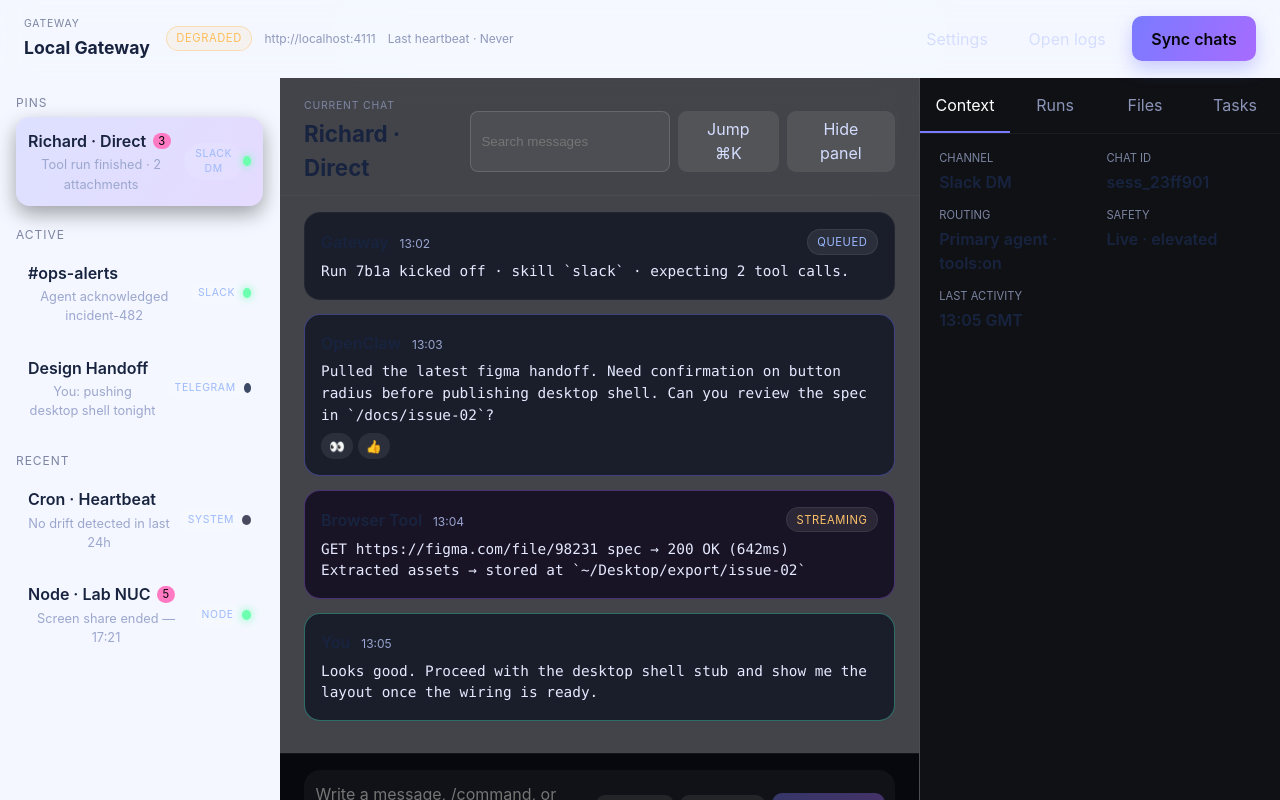
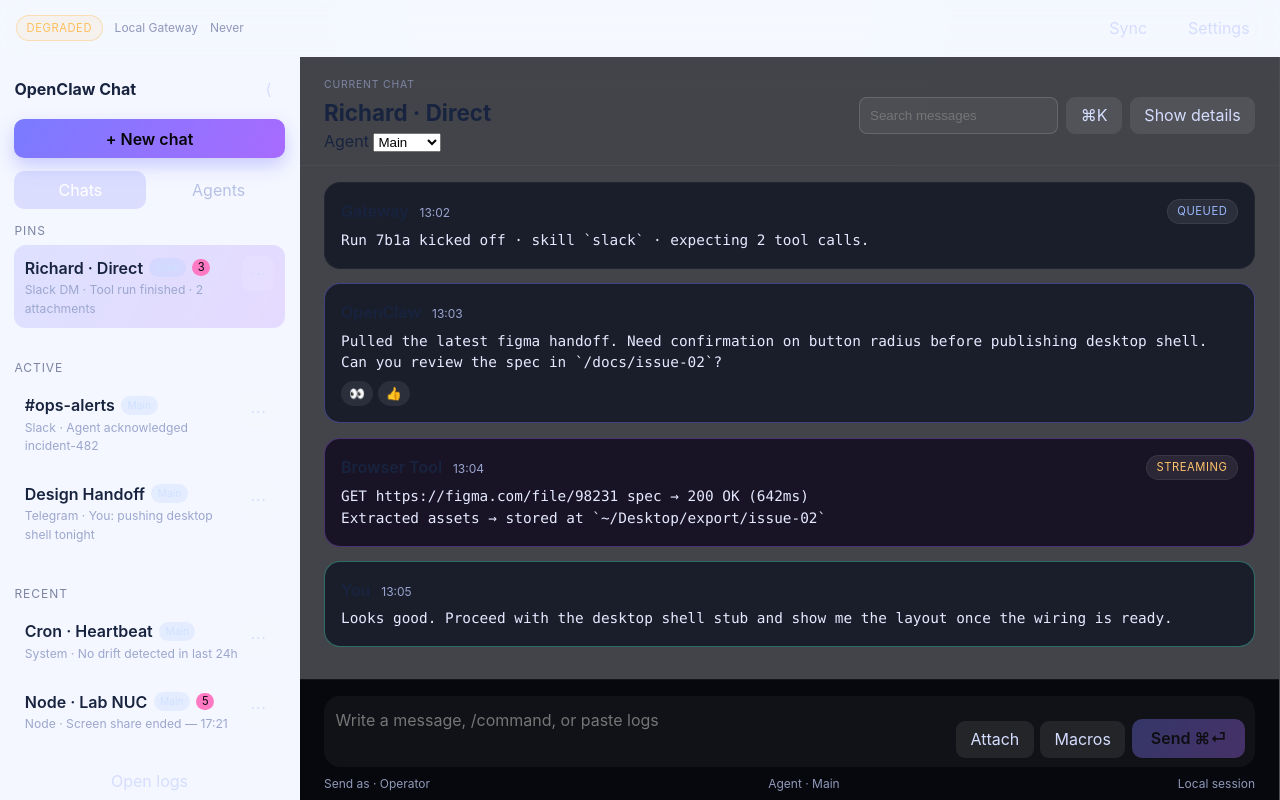
Before and after one commit to ispyinternet/openclaw-local-chat, a Svelte app: page / in a window 1280 px wide. Built offline with nearby package versions, Linux system fonts and the light colour scheme.

Commit message:
feat(ui): redesign chat-first layout and collapse details by default

```diff
--- a/electron/preload.cjs
+++ b/electron/preload.cjs
@@ -15,6 +15,7 @@ contextBridge.exposeInMainWorld('chatDesktop', {
     setComposerDrafts: (drafts) => ipcRenderer.invoke('data:set-composer-drafts', drafts),
     reset: () => ipcRenderer.invoke('data:reset'),
     syncGatewaySessions: () => ipcRenderer.invoke('data:sync-gateway-sessions'),
+    setSessionAgent: (payload) => ipcRenderer.invoke('data:set-session-agent', payload),
     sendMessage: (payload) => ipcRenderer.invoke('data:send-message', payload)
   }
 });
--- a/src/App.svelte
+++ b/src/App.svelte
@@ -57,6 +57,12 @@
     degraded: { label: 'Degraded', tone: 'warning' }
   };
 
+  const agentOptions = [
+    { id: 'main', displayName: 'Main' },
+    { id: 'coder', displayName: 'Coder' },
+    { id: 'planner', displayName: 'Planner' }
+  ];
+
   let sections = buildSectionsFromSeed();
   let selectedSessionId = sections[0]?.sessions[0]?.id ?? null;
   let messages = buildMessagesFromSeed(selectedSessionId);
@@ -75,7 +81,10 @@
   let highlightTimeout;
   let draftPersistTimer;
   let showSettings = false;
-  let sideRailOpen = true;
+  let sideRailOpen = false;
+  let leftRailOpen = true;
+  let leftRailNav = 'chats';
+  let chatMenuOpenFor = null;
   let settingsSaving = false;
   let resettingData = false;
   let sendingMessage = false;
@@ -297,6 +306,8 @@
       return;
     }
 
+    chatMenuOpenFor = null;
+
     persistDraftForSession(selectedSessionId, composerValue);
     selectedSessionId = sessionId;
     selectedSession = findSession(sessionId);
@@ -315,14 +326,47 @@
     restoreDraftForSession(sessionId);
   }
 
-  function updateSessionPreview(sessionId, preview) {
+  function createNewChat() {
+    const sessionId = `local-${Date.now()}`;
+    const freshSession = {
+      id: sessionId,
+      name: 'New chat',
+      channel: 'Local',
+      preview: 'Start the conversation…',
+      unread: 0,
+      chip: 'local',
+      status: 'idle'
+    };
+
+    sections = sections.map((section, index) => {
+      if (index !== 0) return section;
+      return { ...section, sessions: [freshSession, ...section.sessions] };
+    });
+
+    void selectSession(sessionId);
+  }
+
+  function toggleChatMenu(event, sessionId) {
+    event.stopPropagation();
+    chatMenuOpenFor = chatMenuOpenFor === sessionId ? null : sessionId;
+  }
+
+  function handleChatMenuAction(event, sessionId) {
+    event.stopPropagation();
+    chatMenuOpenFor = null;
+    if (sessionId) {
+      errorMessage = `Chat actions are coming soon (${sessionId.slice(0, 8)}…).`;
+    }
+  }
+
+  function applySessionPatch(sessionId, patch = {}) {
     sections = sections.map((section) => {
       const hasSession = section.sessions.some((session) => session.id === sessionId);
       if (!hasSession) return section;
 
       const nextSessions = section.sessions.map((session) => (
         session.id === sessionId
-          ? { ...session, preview: preview.slice(0, 160) }
+          ? { ...session, ...patch }
           : session
       ));
 
@@ -356,7 +400,11 @@
       messages = incoming ? [...messages, outgoing, incoming] : [...messages, outgoing];
       composerValue = '';
       persistDraftForSession(selectedSessionId, '');
-      updateSessionPreview(selectedSessionId, incoming?.content || content);
+      if (delivery?.session) {
+        applySessionPatch(selectedSessionId, delivery.session);
+      } else {
+        applySessionPatch(selectedSessionId, { preview: (incoming?.content || content).slice(0, 160) });
+      }
       await tick();
       highlightMessage((incoming || outgoing)?.id);
     } catch (error) {
@@ -364,6 +412,33 @@
       errorMessage = 'Unable to send message right now.';
     } finally {
       sendingMessage = false;
+    }
+  }
+
+  async function handleAgentChange(event) {
+    const nextAgentId = event.currentTarget.value;
+    const nextAgent = agentOptions.find((item) => item.id === nextAgentId) ?? agentOptions[0];
+    if (!selectedSessionId || !nextAgent || selectedSession?.agentId === nextAgent.id) return;
+
+    try {
+      const client = dataClient ?? fallbackAdapter;
+      const result = await client.setSessionAgent({
+        sessionId: selectedSessionId,
+        agentId: nextAgent.id,
+        agentDisplayName: nextAgent.displayName
+      });
+
+      if (result?.session) {
+        applySessionPatch(selectedSessionId, result.session);
+      }
+      if (result?.systemMessage) {
+        messages = [...messages, result.systemMessage];
+        await tick();
+        highlightMessage(result.systemMessage.id);
+      }
+    } catch (error) {
+      console.error('Unable to switch agent', error);
+      errorMessage = 'Failed to switch agent for this chat.';
     }
   }
 
@@ -468,6 +543,12 @@
         return;
       }
 
+      if (event.key.toLowerCase() === 'b') {
+        event.preventDefault();
+        leftRailOpen = !leftRailOpen;
+        return;
+      }
+
       if (event.shiftKey && event.key === '[') {
         event.preventDefault();
         selectAdjacentSession(-1);
@@ -545,12 +626,46 @@
         timeZone: 'Europe/London'
       }).format(now);
 
+      const session = findSession(payload.sessionId);
+      const isFirstUserMessage = !messages.some((message) => message.role === 'user');
+
       return {
         id: `local-${now.getTime()}`,
         role: payload.role ?? 'user',
         author: payload.author ?? 'Operator',
         timestamp,
-        content: payload.content
+        content: payload.content,
+        session: {
+          ...session,
+          preview: payload.content.slice(0, 160),
+          name: isFirstUserMessage ? deriveChatTitle(payload.content) : session?.name
+        }
+      };
+    },
+    async setSessionAgent(payload) {
+      const now = new Date();
+      const session = findSession(payload.sessionId);
+      const timestamp = new Intl.DateTimeFormat('en-GB', {
+        hour: '2-digit',
+        minute: '2-digit',
+        hour12: false,
+        timeZone: 'Europe/London'
+      }).format(now);
+
+      return {
+        session: {
+          ...session,
+          agentId: payload.agentId,
+          agentDisplayName: payload.agentDisplayName
+        },
+        systemMessage: {
+          id: `local-switch-${now.getTime()}`,
+          role: 'system',
+          author: 'System',
+          timestamp,
+          content: `Switched to ${payload.agentDisplayName}`,
+          meta: { pill: 'switch', detail: payload.agentDisplayName }
+        }
       };
     },
     async searchMessages(query) {
@@ -573,6 +688,15 @@
         });
     }
   };
+
+  function deriveChatTitle(text) {
+    const cleaned = (text || '')
+      .replace(/[`*_#>\[\]()]/g, '')
+      .replace(/\s+/g, ' ')
+      .trim();
+    if (!cleaned) return 'New chat';
+    return cleaned.slice(0, 72);
+  }
 
   function escapeHtml(text) {
     return text.replace(/[&<>"']/g, (char) => ({ '&': '&amp;', '<': '&lt;', '>': '&gt;', '"': '&quot;', "'": '&#39;' }[char] || char));
@@ -664,54 +788,79 @@
 </script>
 
 <div class="app-frame">
-  <header class="top-bar">
-    <div class="gateway">
-      <div>
-        <p class="eyebrow">Gateway</p>
-        <strong>{gateway.name}</strong>
-      </div>
+  <header class="top-bar compact">
     <div class="gateway-meta">
       <span class={`pill ${statusPills[gateway.status].tone}`}>{statusPills[gateway.status].label}</span>
-        <span class="meta">{gateway.endpoint}</span>
-        <span class="meta">Last heartbeat · {gateway.heartbeat}</span>
-      </div>
+      <span class="meta">{gateway.name}</span>
+      <span class="meta">{gateway.heartbeat}</span>
     </div>
     <div class="top-actions">
+      <button class="ghost" on:click={() => hydrateGatewaySessions()} disabled={syncInFlight}>
+        {syncInFlight ? 'Syncing…' : 'Sync'}
+      </button>
       <button class="ghost" on:click={() => (showSettings = true)}>Settings</button>
-      <button class="ghost" on:click={openLogsFolder}>Open logs</button>
-      <button class="primary" on:click={() => hydrateGatewaySessions()} disabled={syncInFlight}>
-        {syncInFlight ? 'Syncing…' : 'Sync chats'}
-      </button>
     </div>
   </header>
 
-  <div class={`shell-grid ${sideRailOpen ? '' : 'rail-collapsed'}`}>
+  <div class={`shell-grid ${sideRailOpen ? '' : 'rail-collapsed'} ${leftRailOpen ? '' : 'left-collapsed'}`}>
     <aside class="session-rail" aria-label="Chat list">
+      <div class="rail-header">
+        <strong>OpenClaw Chat</strong>
+        <button class="ghost icon" on:click={() => (leftRailOpen = false)} title="Collapse sidebar">⟨</button>
+      </div>
+      <button class="primary new-chat" on:click={createNewChat}>+ New chat</button>
+      <nav class="rail-nav" aria-label="Primary navigation">
+        <button class={leftRailNav === 'chats' ? 'active' : ''} on:click={() => (leftRailNav = 'chats')}>Chats</button>
+        <button class={leftRailNav === 'agents' ? 'active' : ''} on:click={() => (leftRailNav = 'agents')}>Agents</button>
+      </nav>
+
+      {#if leftRailNav === 'chats'}
         {#each sections as section}
           <div class="session-section">
             <p class="section-label">{section.title}</p>
             {#each section.sessions as session}
-            <button
+              <div
                 class={`session-tile ${session.id === selectedSessionId ? 'active' : ''}`}
+                role="button"
+                tabindex="0"
                 on:click={() => selectSession(session.id)}
+                on:keydown={(event) => event.key === 'Enter' && selectSession(session.id)}
               >
                 <div class="tile-main">
                   <div>
                     <div class="name-row">
                       <span class="name">{session.name}</span>
+                      <span class="agent-badge" title={`Active agent: ${session.agentDisplayName ?? 'Main'}`}>
+                        {session.agentDisplayName ?? 'Main'}
+                      </span>
                       {#if session.unread}
                         <span class="badge">{session.unread}</span>
                       {/if}
                     </div>
-                  <p class="preview">{session.preview}</p>
+                    <p class="preview">{session.channel} · {session.preview}</p>
                   </div>
-                <span class={`chip ${session.chip}`}>{session.channel}</span>
                 </div>
-              <span class={`status-dot ${session.status}`}></span>
-            </button>
+                <div class="tile-actions">
+                  <button class="ghost icon" on:click={(event) => toggleChatMenu(event, session.id)} aria-label="Chat actions">⋯</button>
+                  {#if chatMenuOpenFor === session.id}
+                    <div class="chat-menu">
+                      <button on:click={(event) => handleChatMenuAction(event, session.id)}>Copy chat ID</button>
+                      <button on:click={(event) => handleChatMenuAction(event, session.id)}>Mute chat</button>
+                    </div>
+                  {/if}
+                </div>
+              </div>
             {/each}
           </div>
         {/each}
+      {:else}
+        <div class="agents-placeholder meta">Agent management stays available here.</div>
+      {/if}
+
+      <footer class="rail-footer">
+        <button class="ghost" on:click={openLogsFolder}>Open logs</button>
+        <button class="ghost" on:click={() => (showSettings = true)}>Profile & settings</button>
+      </footer>
     </aside>
 
     <section class="timeline-area" aria-label="Conversation timeline">
@@ -719,8 +868,19 @@
         <div>
           <p class="eyebrow">Current chat</p>
           <h2>{selectedSession?.name ?? 'Chat'}</h2>
+          <label class="agent-switcher">
+            <span>Agent</span>
+            <select value={selectedSession?.agentId ?? 'main'} on:change={handleAgentChange}>
+              {#each agentOptions as agent}
+                <option value={agent.id}>{agent.displayName}</option>
+              {/each}
+            </select>
+          </label>
         </div>
         <div class="timeline-actions">
+          {#if !leftRailOpen}
+            <button class="ghost" on:click={() => (leftRailOpen = true)}>Show chats</button>
+          {/if}
           <input
             class="search-input"
             type="search"
@@ -730,9 +890,9 @@
             bind:this={searchInputEl}
             on:input={handleSearchInput}
           />
-          <button class="ghost" on:click={focusSearchInput}>Jump ⌘K</button>
+          <button class="ghost" on:click={focusSearchInput}>⌘K</button>
           <button class="ghost" on:click={() => (sideRailOpen = !sideRailOpen)}>
-            {sideRailOpen ? 'Hide panel' : 'Show panel'}
+            {sideRailOpen ? 'Hide details' : 'Show details'}
           </button>
         </div>
       </header>
@@ -773,7 +933,7 @@
       {#if loading}
         <div class="loading-state">Loading conversation…</div>
       {:else if !messages.length}
-        <div class="empty-state">No messages in this session yet.</div>
+        <div class="empty-state">No messages in this chat yet.</div>
       {:else}
         <div class="message-list">
           {#each messages as message}
@@ -822,6 +982,7 @@
         </div>
         <div class="composer-meta">
           <span class="meta">Send as · Operator</span>
+          <span class="meta">Agent · {selectedSession?.agentDisplayName ?? 'Main'}</span>
           <span class="meta">{composerGatewayStatus}</span>
         </div>
       </footer>
--- a/src/app.css
+++ b/src/app.css
@@ -120,14 +120,8 @@ body {
   backdrop-filter: blur(16px);
 }
 
-.gateway {
-  display: flex;
-  align-items: center;
-  gap: 1rem;
-}
-
-.gateway strong {
-  font-size: 1.1rem;
+.top-bar.compact {
+  padding: 0.6rem 1rem;
 }
 
 .gateway-meta {
@@ -181,27 +175,71 @@ button.primary:disabled {
 
 .shell-grid {
   display: grid;
-  grid-template-columns: 280px minmax(0, 1fr) 360px;
+  grid-template-columns: 300px minmax(0, 1fr) 320px;
   flex: 1;
   overflow: hidden;
 }
 
 .shell-grid.rail-collapsed {
-  grid-template-columns: 280px minmax(0, 1fr);
+  grid-template-columns: 300px minmax(0, 1fr);
+}
+
+.shell-grid.left-collapsed {
+  grid-template-columns: minmax(0, 1fr) 320px;
+}
+
+.shell-grid.left-collapsed.rail-collapsed {
+  grid-template-columns: minmax(0, 1fr);
 }
 
 .session-rail {
   border-right: 1px solid rgba(255, 255, 255, 0.05);
-  padding: 1rem 1rem 1.5rem;
+  padding: 0.9rem;
   overflow-y: auto;
+  display: flex;
+  flex-direction: column;
+  gap: 0.8rem;
+}
+
+.rail-header {
+  display: flex;
+  justify-content: space-between;
+  align-items: center;
+}
+
+button.icon {
+  min-width: 32px;
+  padding: 0.35rem;
+}
+
+.new-chat {
+  width: 100%;
+}
+
+.rail-nav {
+  display: grid;
+  grid-template-columns: repeat(2, 1fr);
+  gap: 0.4rem;
+}
+
+.rail-nav button {
+  border-radius: 10px;
+  background: rgba(255, 255, 255, 0.04);
+  color: #b7c1e5;
+  padding: 0.45rem;
+}
+
+.rail-nav button.active {
+  background: rgba(122, 123, 255, 0.2);
+  color: #fff;
 }
 
 .session-section + .session-section {
-  margin-top: 1.25rem;
+  margin-top: 0.8rem;
 }
 
 .section-label {
-  margin: 0 0 0.3rem;
+  margin: 0 0 0.35rem;
   font-size: 0.75rem;
   color: #7c85a2;
   letter-spacing: 0.08em;
@@ -211,24 +249,18 @@ button.primary:disabled {
 .session-tile {
   width: 100%;
   background: rgba(255, 255, 255, 0.02);
-  border-radius: 14px;
-  padding: 0.75rem;
+  border-radius: 12px;
+  padding: 0.65rem;
   color: inherit;
   display: flex;
-  align-items: center;
+  align-items: flex-start;
   justify-content: space-between;
-  margin-bottom: 0.4rem;
+  margin-bottom: 0.35rem;
+  position: relative;
 }
 
 .session-tile.active {
   background: linear-gradient(120deg, rgba(122, 123, 255, 0.18), rgba(167, 107, 255, 0.2));
-  box-shadow: 0 8px 20px rgba(0, 0, 0, 0.35);
-}
-
-.session-tile .tile-main {
-  display: flex;
-  align-items: center;
-  gap: 0.6rem;
 }
 
 .name-row {
@@ -237,14 +269,21 @@ button.primary:disabled {
   gap: 0.4rem;
 }
 
-.name {
-  font-weight: 600;
+.name { font-weight: 600; }
+
+.agent-badge {
+  font-size: 0.64rem;
+  padding: 0.12rem 0.4rem;
+  border-radius: 999px;
+  background: rgba(157, 186, 252, 0.18);
+  color: #cfe0ff;
 }
 
 .preview {
-  margin: 0.15rem 0 0;
-  font-size: 0.8rem;
+  margin: 0.1rem 0 0;
+  font-size: 0.76rem;
   color: #9ca7ce;
+  text-align: left;
 }
 
 .badge {
@@ -255,30 +294,37 @@ button.primary:disabled {
   font-size: 0.7rem;
 }
 
-.chip {
-  font-size: 0.65rem;
-  padding: 0.2rem 0.5rem;
-  border-radius: 999px;
-  text-transform: uppercase;
-  letter-spacing: 0.06em;
-  background: rgba(255, 255, 255, 0.08);
-  color: #9dbafc;
+.tile-actions { position: relative; }
+
+.chat-menu {
+  position: absolute;
+  right: 0;
+  top: 1.8rem;
+  display: flex;
+  flex-direction: column;
+  background: #141a2b;
+  border: 1px solid rgba(255, 255, 255, 0.12);
+  border-radius: 10px;
+  min-width: 130px;
+  z-index: 2;
 }
 
-.status-dot {
-  width: 10px;
-  height: 10px;
-  border-radius: 50%;
-  background: #3d4a65;
+.chat-menu button {
+  background: transparent;
+  color: #d9e1ff;
+  text-align: left;
+  padding: 0.45rem 0.6rem;
 }
 
-.status-dot.live {
-  background: #6dffb0;
-  box-shadow: 0 0 8px #6dffb0;
+.rail-footer {
+  margin-top: auto;
+  display: flex;
+  flex-direction: column;
+  gap: 0.45rem;
 }
 
-.status-dot.muted {
-  background: #484b5f;
+.agents-placeholder {
+  padding: 0.6rem;
 }
 
 .timeline-area {
```
Also changed, not shown: electron/database.cjs (+99 -10 lines), electron/main.cjs (+8 -3 lines). Lines whose indentation alone changed are shown as unchanged.
